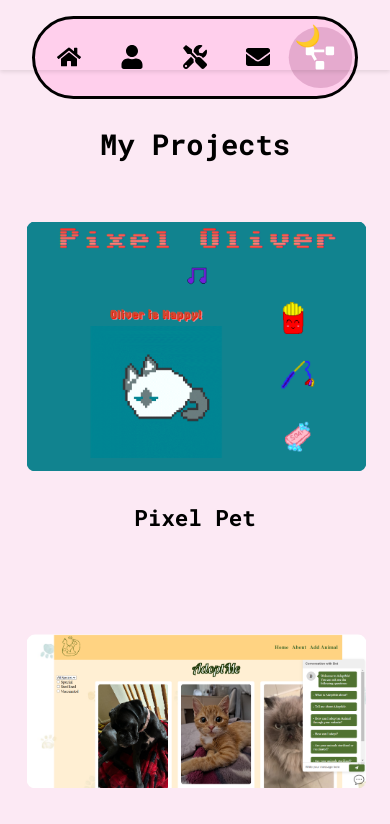
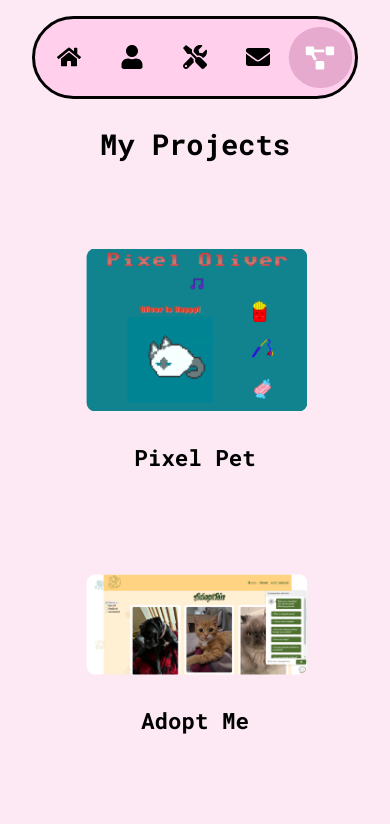
Before and after one commit to ShaynaMBarclay/AboutShayna, a React (Vite) app: page /projects in a window 390 px wide. Shown: the top 824 px of the page. Built offline with nearby package versions, Linux system fonts and the light colour scheme.

Commit message:
small changes

```diff
--- a/src/App.css
+++ b/src/App.css
@@ -451,7 +451,7 @@ button:hover {
   flex-wrap: wrap;
   justify-content: center;
   gap: 4.8rem;
-  margin-top: 2rem;
+  margin: 3.7rem;
   font-family: "Roboto Mono", serif;
 }
 
@@ -539,7 +539,7 @@ button:hover {
   top: 0;
   left: 0;
   z-index: 999;
-  box-shadow: 0 2px 4px rgba(0, 0, 0, 0.1);
+
 }
 
 /* Toggle button */
@@ -773,6 +773,10 @@ body.dark-mode .project-btn:hover {
       font-size: 1.5rem;
       border-radius: 5px;
     }
+
+    .darkmode-topbar {
+      display: none;
+    }
 }
 
 /* PHONES */
@@ -960,4 +964,8 @@ body.dark-mode .project-btn:hover {
       font-size: 15px;
       padding: 0.9rem;
     }
+
+      .darkmode-topbar {
+        display: none;
+      }
 }
```
